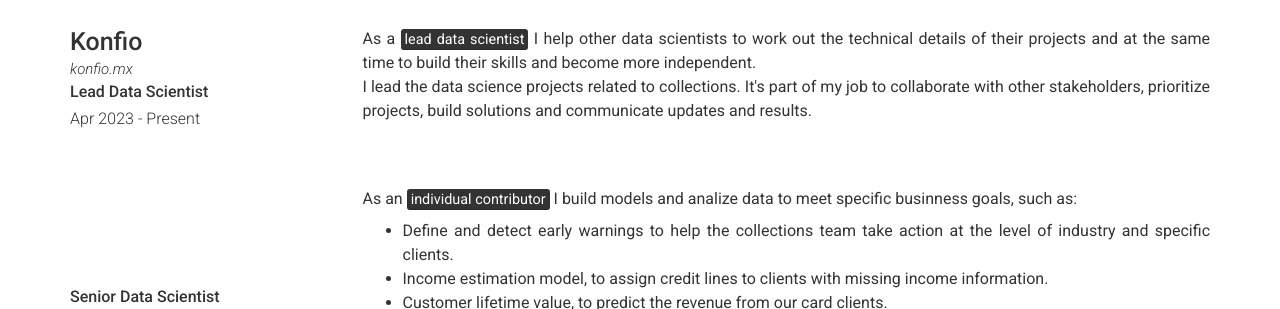
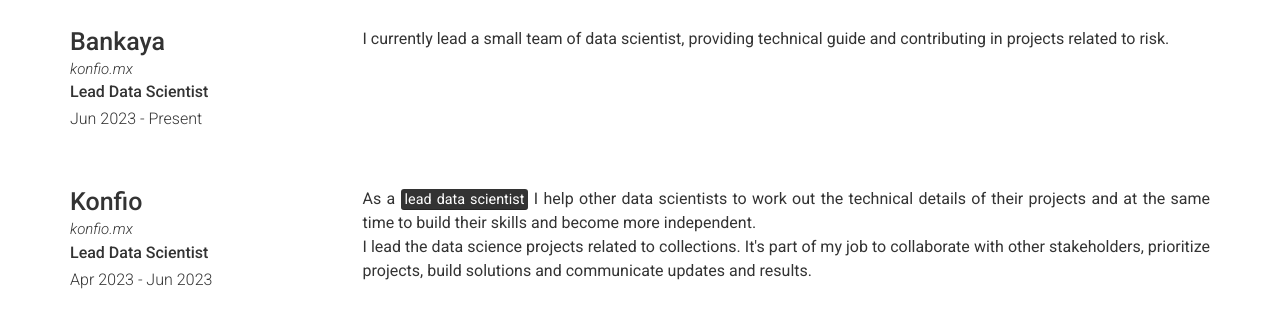
Before and after one commit to jabud/cv, a plain HTML site: page index.html in a window 1280 px wide. Shown: the part 481-790 px from the top of the page. Drawn offline with nearby package versions, Linux system fonts and the light colour scheme.

Commit message:
Update index.html
update cv

```diff
--- a/index.html
+++ b/index.html
@@ -89,10 +89,25 @@
 
         <div class="row clearfix layout layout-left border-no">
           <div class="col-xs-12 col-sm-4 col-md-3 col-print-12 details">
+            <h4 id="bankaya">Bankaya</h4>
+            <a href="https://konfio.mx" target="_blank" class="link">konfio.mx</a>
+            <p><b>Lead Data Scientist</b></p>
+            <p>Jun 2023 - Present</p>
+            <p class="no-print aditional-links"></p>
+          </div>
+          <div class="col-xs-12 col-sm-8 col-md-9 col-print-12 content">
+            <p>
+              I currently lead a small team of data scientist, providing technical guide and contributing in projects related to risk.
+            </p>
+          </div>
+        </div>
+
+        <div class="row clearfix layout layout-left border-no">
+          <div class="col-xs-12 col-sm-4 col-md-3 col-print-12 details">
             <h4 id="konfio">Konfio</h4>
             <a href="https://konfio.mx" target="_blank" class="link">konfio.mx</a>
             <p><b>Lead Data Scientist</b></p>
-            <p>Apr 2023 - Present</p>
+            <p>Apr 2023 - Jun 2023</p>
             <p class="no-print aditional-links"></p>
           </div>
           <div class="col-xs-12 col-sm-8 col-md-9 col-print-12 content">
```
